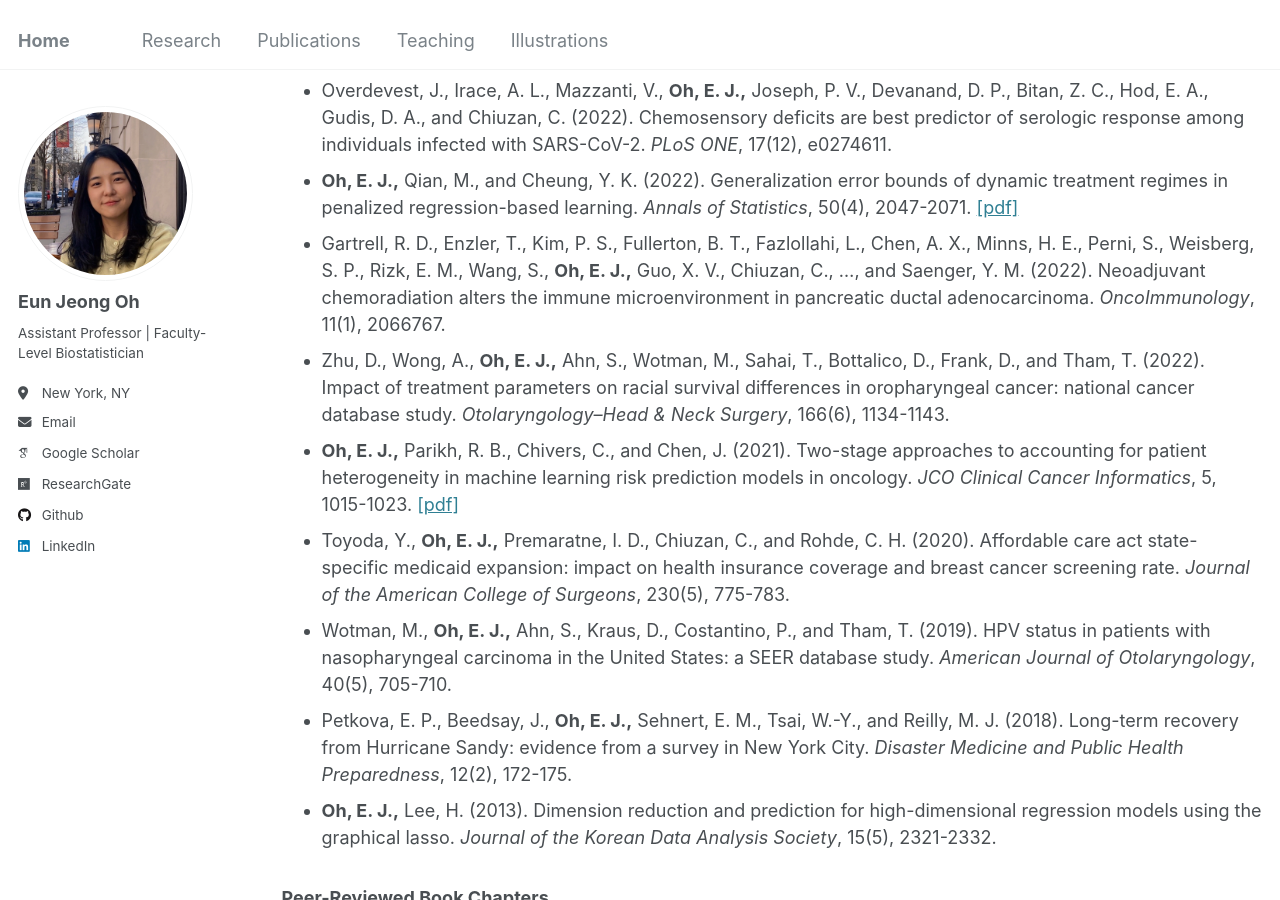
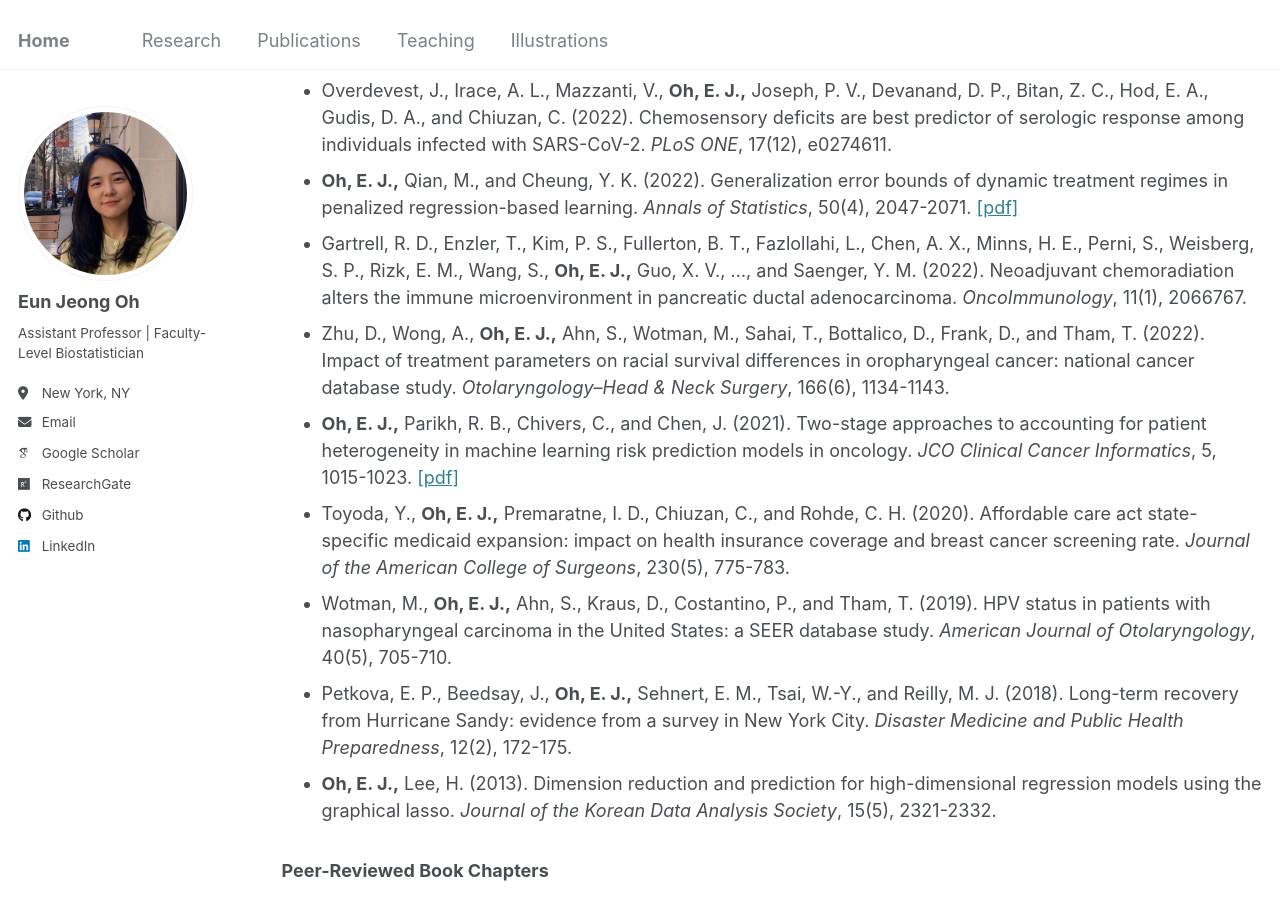
Before and after one commit to oheunj/oheunj.github.io, a Jekyll site: the page built from _pages/publications.md, in a window 1280 px wide and 900 px high, scrolled down 690 px. Built offline with Jekyll 4.4.1, drawn with Linux system fonts in a browser that asks for light colours; some web fonts are replaced.

Commit message:
Update publications.md

```diff
--- a/_pages/publications.md
+++ b/_pages/publications.md
@@ -20,7 +20,7 @@
 * Ahn, S., __Oh, E. J.,__ Saleem, M., and Tham, T. (2024). Machine learning methods in classification of prolonged radiation therapy in oropharyngeal cancer: national cancer database. _Otolaryngology-Head and Neck Surgery_, 171(6), 1764-1772.
 * Overdevest, J., Irace, A. L., Mazzanti, V., __Oh, E. J.,__ Joseph, P. V., Devanand, D. P., Bitan, Z. C., Hod, E. A., Gudis, D. A., and Chiuzan, C. (2022). Chemosensory deficits are best predictor of serologic response among individuals infected with SARS-CoV-2. _PLoS ONE_, 17(12), e0274611.
 * __Oh, E. J.,__ Qian, M., and Cheung, Y. K. (2022). Generalization error bounds of dynamic treatment regimes in penalized regression-based learning. _Annals of Statistics_, 50(4), 2047-2071. [[pdf]](https://par.nsf.gov/servlets/purl/10429985)
-* Gartrell, R. D., Enzler, T., Kim, P. S., Fullerton, B. T., Fazlollahi, L., Chen, A. X., Minns, H. E., Perni, S., Weisberg, S. P., Rizk, E. M., Wang, S., __Oh, E. J.,__ Guo, X. V., Chiuzan, C., ..., and Saenger, Y. M. (2022). Neoadjuvant chemoradiation alters the immune microenvironment in pancreatic ductal adenocarcinoma. _OncoImmunology_, 11(1), 2066767.
+* Gartrell, R. D., Enzler, T., Kim, P. S., Fullerton, B. T., Fazlollahi, L., Chen, A. X., Minns, H. E., Perni, S., Weisberg, S. P., Rizk, E. M., Wang, S., __Oh, E. J.,__ Guo, X. V., ..., and Saenger, Y. M. (2022). Neoadjuvant chemoradiation alters the immune microenvironment in pancreatic ductal adenocarcinoma. _OncoImmunology_, 11(1), 2066767.
 * Zhu, D., Wong, A., __Oh, E. J.,__ Ahn, S., Wotman, M., Sahai, T., Bottalico, D., Frank, D., and Tham, T. (2022). Impact of treatment parameters on racial survival differences in oropharyngeal cancer: national cancer database study. _Otolaryngology--Head & Neck Surgery_, 166(6), 1134-1143.
 * __Oh, E. J.,__ Parikh, R. B., Chivers, C., and Chen, J. (2021). Two-stage approaches to accounting for patient heterogeneity in machine learning risk prediction models in oncology. _JCO Clinical Cancer Informatics_, 5, 1015-1023. [[pdf]](https://pmc.ncbi.nlm.nih.gov/articles/PMC8812620/pdf/cci-5-cci.21.00077.pdf)
 * Toyoda, Y., __Oh, E. J.,__ Premaratne, I. D., Chiuzan, C., and Rohde, C. H. (2020). Affordable care act state-specific medicaid expansion: impact on health insurance coverage and breast cancer screening rate. _Journal of the American College of Surgeons_, 230(5), 775-783.
```
